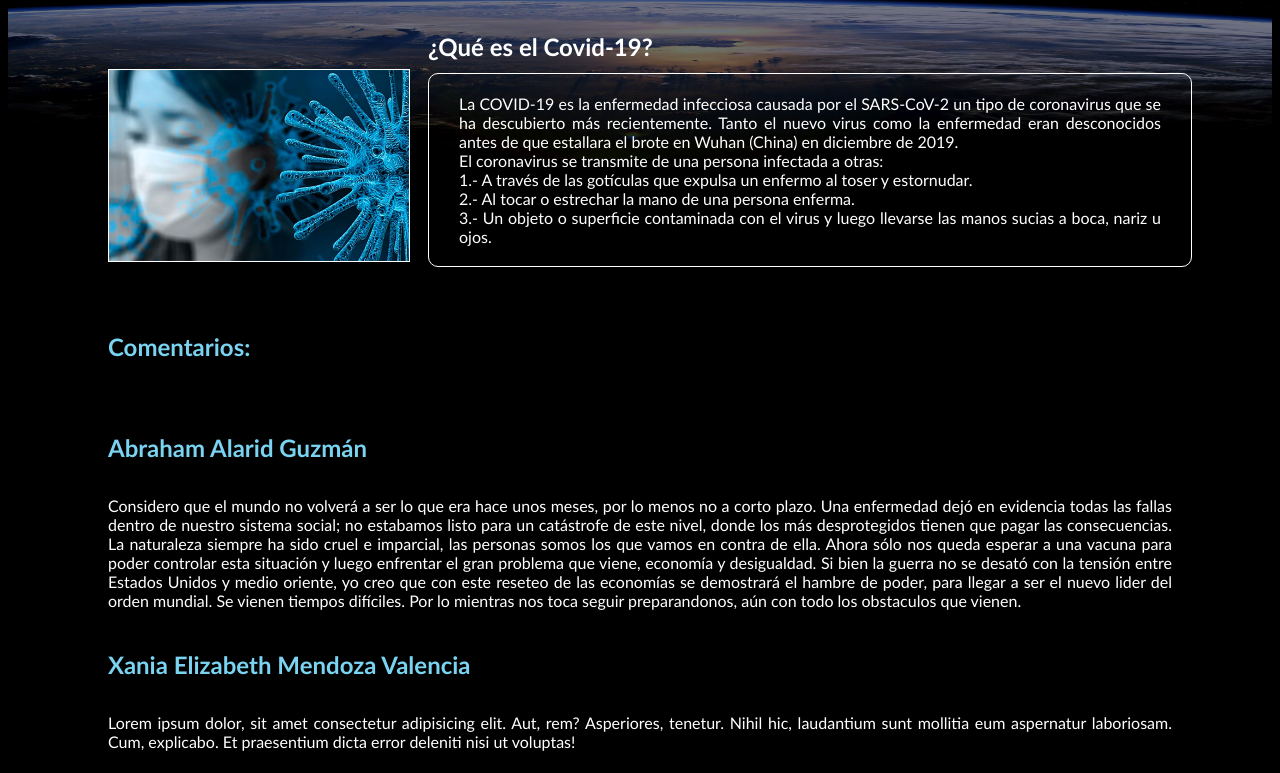
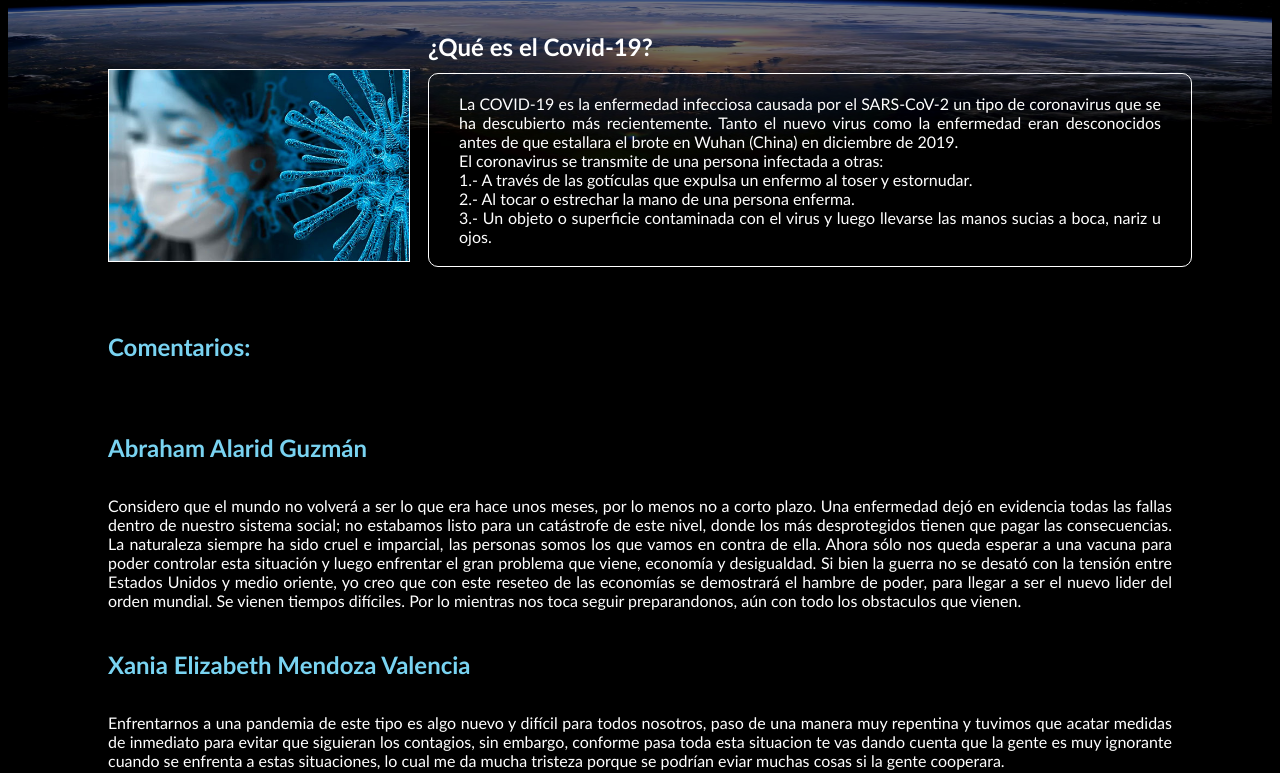
Before and after one commit to Alarid52/TareaWeb, a plain HTML site: page covid-19.html in a window 1280 px wide. Shown: the part 149-922 px from the top of the page. Drawn offline with Linux system fonts and the light colour scheme.

Commit message:
comentario personal en la pagina de covid

```diff
--- a/covid-19.html
+++ b/covid-19.html
@@ -39,7 +39,12 @@
 
             <h3>Xania Elizabeth Mendoza Valencia</h3>
             <p id="par">
-                Lorem ipsum dolor, sit amet consectetur adipisicing elit. Aut, rem? Asperiores, tenetur. Nihil hic, laudantium sunt mollitia eum aspernatur laboriosam. Cum, explicabo. Et praesentium dicta error deleniti nisi ut voluptas!
+                Enfrentarnos a una pandemia de este tipo es algo nuevo y difícil para todos nosotros, paso de una manera muy repentina y tuvimos que acatar medidas
+                de inmediato para evitar que siguieran los contagios, sin embargo, conforme pasa toda esta situacion te vas dando cuenta que la gente es muy ignorante
+                cuando se enfrenta a estas situaciones, lo cual me da mucha tristeza porque se podrían eviar muchas cosas si la gente cooperara. <br>
+                Salir de esta situación va a ser muy complicado, pero también hay cosas buenas que sacar de toda esta situación, como aprendizajes personales y poder
+                convivir más con nuestra familia.
+
             </p>
 
             <h3>Brandon Celso Roa Patlan</h3>
```
